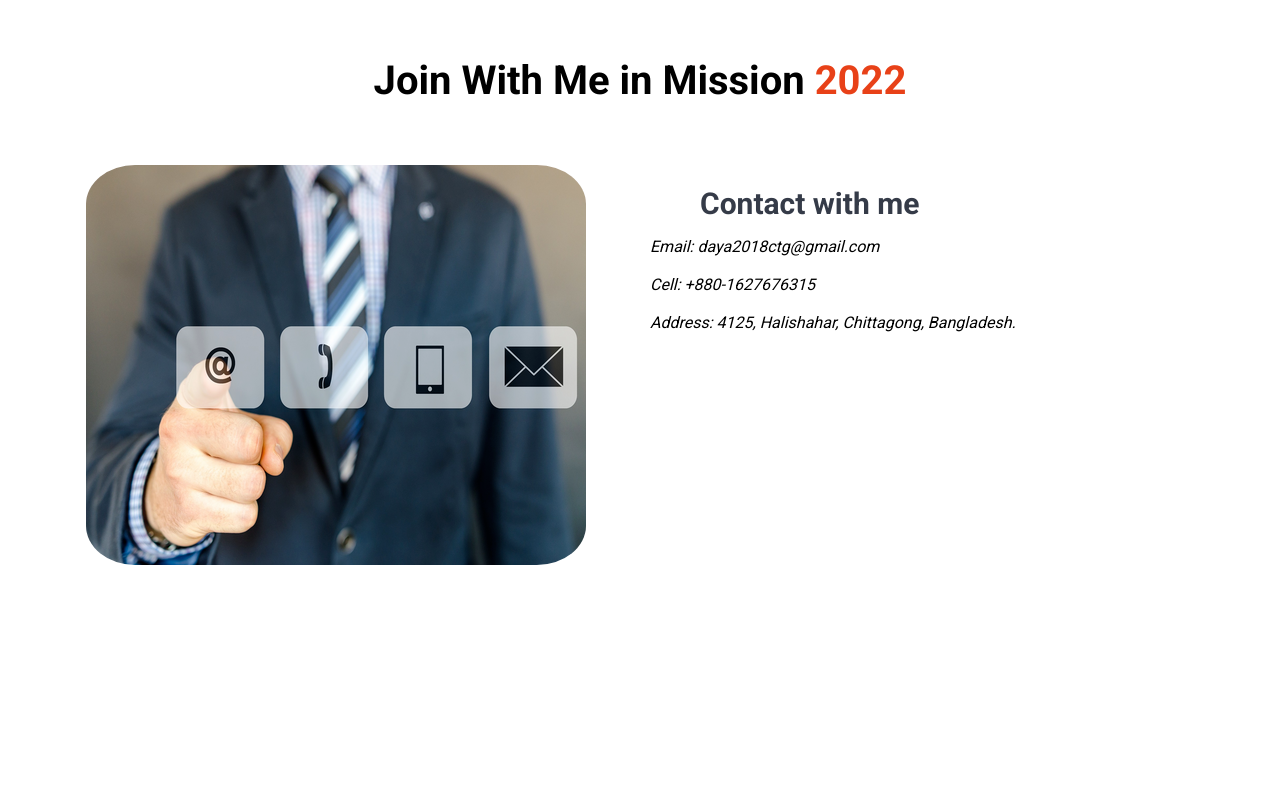
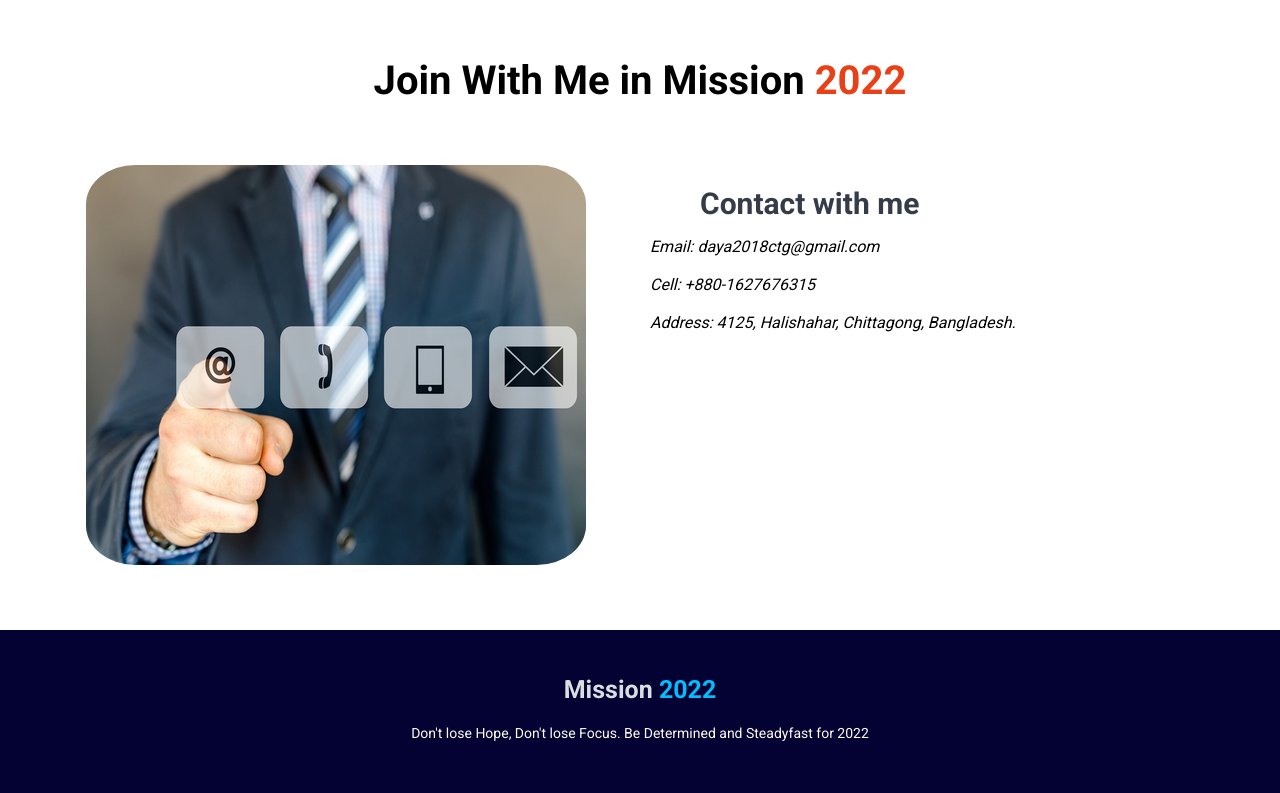
Before and after one commit to Junaith1994/my-portfolio-website, a plain HTML site: page index.html in a window 1280 px wide. Shown: the part 1908-2701 px from the top of the page. Before the commit the page ends 2538 px from the top, so only its background shows below. Drawn offline with Linux system fonts and the light colour scheme.

Commit message:
Footer Section Added

```diff
--- a/index.html
+++ b/index.html
@@ -86,7 +86,7 @@
             <img src="images/global community.png" alt="global community">
         </div>
     </section>
-    <section class="contact-section">
+    <section>
         <h3>Join With Me in Mission <span class="title-year">2022</span></h3>
         <div class="contact-container">
             <div class="contact-child-1">
@@ -105,5 +105,10 @@
             </div>
         </div>
     </section>
+    <section class="footer-section">
+        <b><span class="footer-title">Mission </span><span class="footer-title-year">2022</span></b>
+        <br><br>
+        <small class="footer-endline">Don't lose Hope, Don't lose Focus. Be Determined and Steadyfast for 2022</small>
+    </section>
 </body>
 </html>
--- a/style.css
+++ b/style.css
@@ -188,3 +188,24 @@ h3 {
     padding: 30px;
     text-align: justify;
 }
+
+.footer-section {
+    font-size: 25px;
+    line-height: 20px;
+    background-color: #040233;
+    padding: 50px;
+    text-align: center
+}
+
+.footer-title {
+    color: #dcdde1;
+}
+
+.footer-title-year {
+    color:deepskyblue;
+}
+
+.footer-endline {
+    color:floralwhite;
+    font-size: 14px;
+}
```
